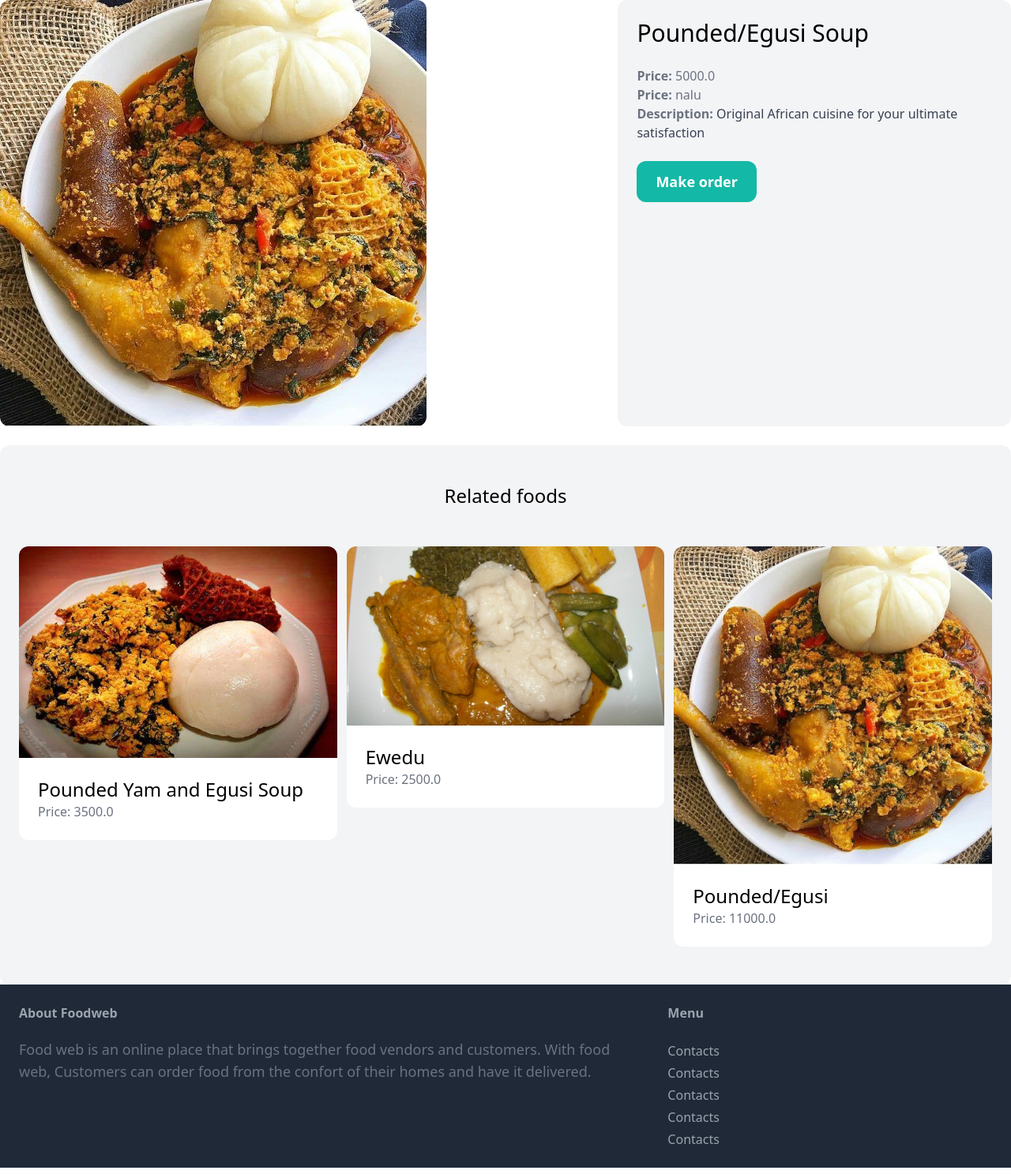
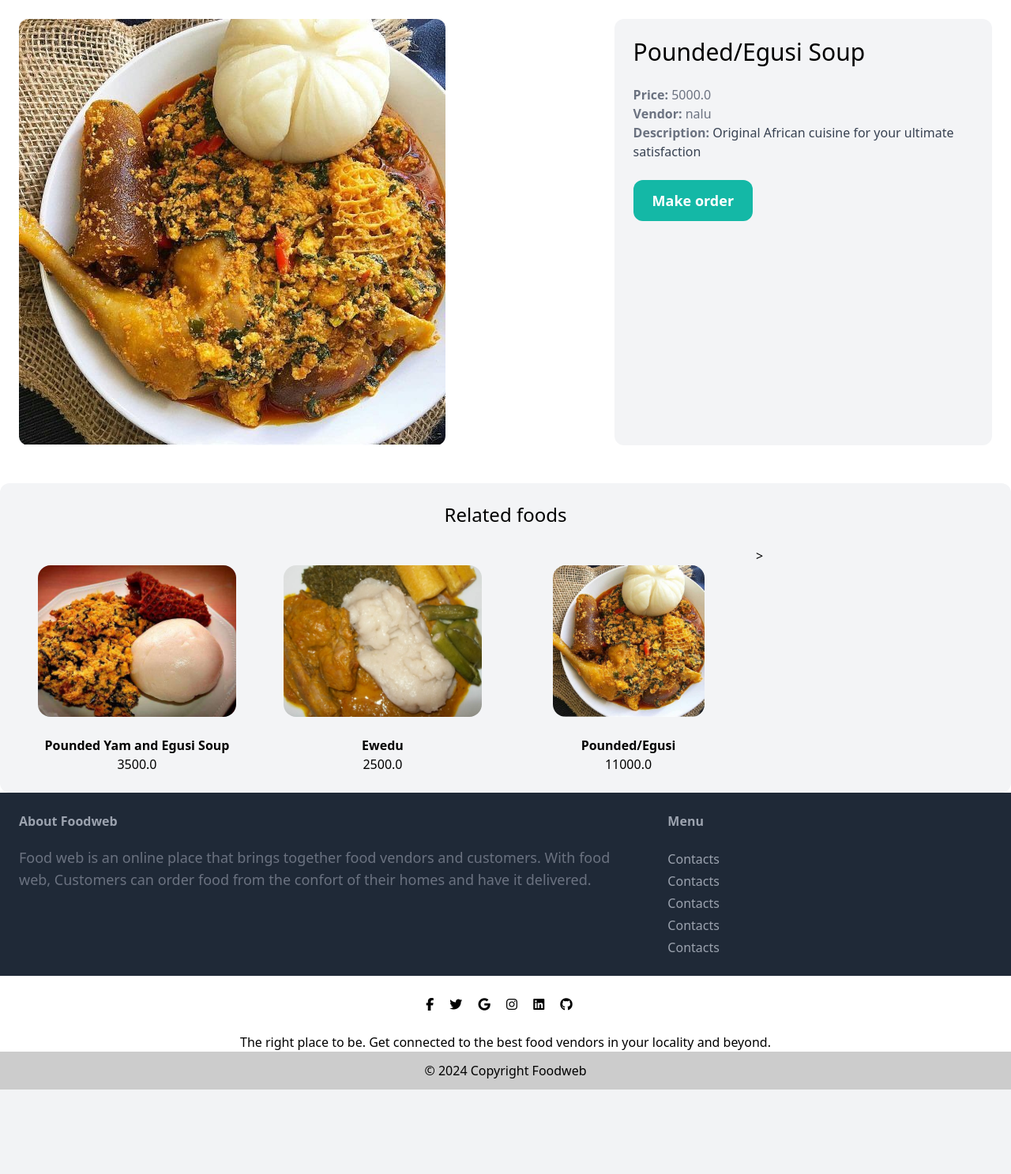
Before and after one commit to nalu-egwali/foodweb, a Django app: page /7/ in a window 1280 px wide. Shown: the part 64-1551 px from the top of the page at 79% size. After the commit the page ends 1444 px from the top, so only its background shows below. Run offline with Django 5.2, Linux system fonts and the light colour scheme; data comes from the database, SQL or seed files in the repository; style sheets or scripts are compiled from the project's sources; some libraries are stand-ins or nearby versions.

Commit message:
Update: Update food details page.
This commit makes the related food images on the
food details page to be of the same shape and size

```diff
--- a/foods/templates/details.html
+++ b/foods/templates/details.html
@@ -5,15 +5,15 @@
 
 {% block content %}
 
-  <div class="grid grid-cols-5 gap-6">
+  <div class="grid grid-cols-5 gap-6 p-6">
     <div class="col-span-3">
-        <img src="{{ food.image.url }}" alt="" class="rounded-xl">
+        <img src="{{ food.image.url }}" alt="" class="rounded-xl w-full object-contain max-w-fit">
     </div>
 
     <div class="col-span-2 p-6 bg-gray-100 rounded-xl">
         <h1 class="mb-6 text-3xl ">{{food.name}}</h1>
         <p class="text-gray-500"><strong>Price: </strong>{{food.price}}</p>
-        <p class="text-gray-500"><strong>Price: </strong>{{food.created_by}}</p>
+        <p class="text-gray-500"><strong>Vendor: </strong>{{food.created_by}}</p>
         {% if food.description %}
             <p class="text-gray-700">
                 <strong class="text-gray-500">Description: </strong>
@@ -28,23 +28,17 @@
     </div>
 
   </div>
-  <div class="mt-6 px-6 py-12 bg-gray-100 rounded-xl">
-    <h1 class="mb-12 text-2xl text-center">Related foods</h1>
+  <div class="mt-6 px-6 py-6 bg-gray-100 rounded-xl">
+    <h1 class="mb-6 text-2xl text-center">Related foods</h1>
 
-    <div class="grid grid-cols-3 gap-3">
+    <div class="grid grid-cols-4 gap-3">
+
         {% for food in related_foods %}
-            <div>
-                <a href="{% url 'food:details' food.id %}">
-                    <div>
-                      <img src="{{ food.image.url }}" class="rounded-t-xl" alt="...">
-                    </div>
-                    <div class="p-6 bg-white rounded-b-xl">
-                        <h2 class="text-2xl">{{ food.name }}</h2>
-                        <p class="text-gray-500">Price: {{ food.price }}</p>
-                    </div>
-                </a>
-            </div>
+
+           {% include 'foodcard.html' %}
+
         {% endfor %}
+        >
 
     </div>
 
```
